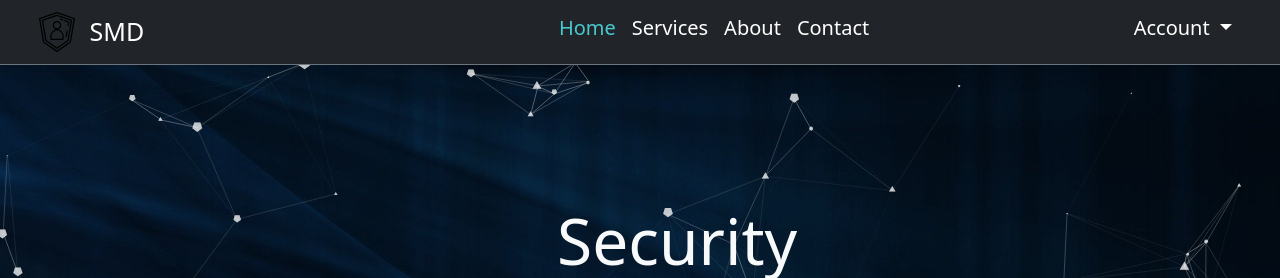
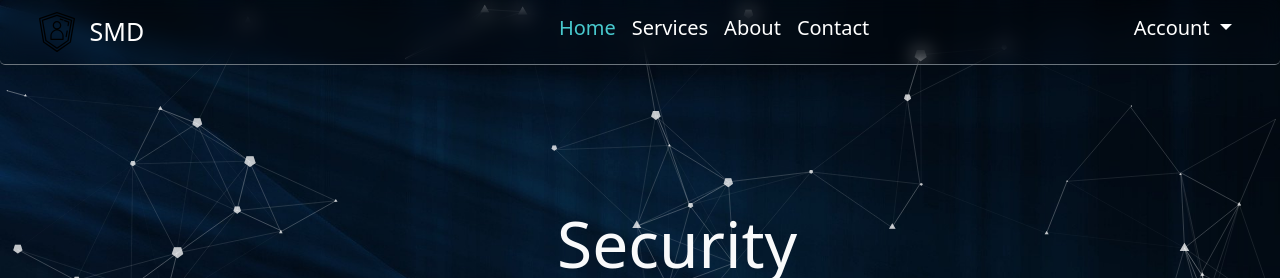
Before and after one commit to richmondb/SecurityAgencyCapstone, a Django app: page / in a window 1280 px wide. Shown: the top 278 px of the page. Run offline with Django 4.2, Linux system fonts and the light colour scheme; some libraries are stand-ins or nearby versions.

Commit message:
make navbar transparent

```diff
--- a/static/css/main.css
+++ b/static/css/main.css
@@ -39,7 +39,10 @@ header {
 
 .dropdown-menu {
 	--bs-dropdown-min-width: 8.5rem;
-	background-color: #484848;
+}
+.dropdown-menu .dropdown-item:hover{
+	background-color: red;
+
 }
 
 .dropdown-menu .dropdown-item {
@@ -58,12 +61,10 @@ header {
 	color: #fff;
 }
 
-.dropdown-menu .dropdown-item:hover {
-	background-color: #484848;
-}
 
 .dropdown-menu .dropdown-item:hover {
 	color: #48c9ce;
+	background-color: transparent;
 }
 
 ul.dropdown-menu.show {
@@ -108,14 +109,6 @@ ul.dropdown-menu.show {
 	font-size: calc(1.375vh + 14px);
 }
 
-/* .navbaricon {
-	float: inline-start;
-	max-width: 50px;
-	min-width: 50px;
-	max-height: 50px;
-	min-height: 50px;
-	background: local;
-} */
 
 .navbar-toggler {
 	position: relative;
@@ -151,18 +144,18 @@ section {
 }
 
 #sec_1 {
-	height: calc(100vh - 136px);
+	height:100vh;
 	margin-bottom: 0;
-	min-height: 300px;
+	min-height: 600px;
 }
 
 #sec_2 {
 	height: 80vh;
 	margin-bottom: 0;
-	min-height: 300px;
+	min-height: 400px;
 }
 
-@media only screen and (max-width: 992px) {
+@media screen and (max-width: 992px) {
 	#sec_1 {
 		height: calc(50vh);
 	}
@@ -210,8 +203,23 @@ footer {
 
 .navbar {
 	--bs-navbar-padding-y: 0.3rem;
+	position: absolute;
+	top: 0px;
+	width: 100%;
+	z-index: 99999;
+}
+.glass{
+	border-radius: 5px;
+	background-color: transparent !important;
+	backdrop-filter: blur(10px);
+	-webkit-backdrop-filter: blur(10px);
 }
 
+@media screen and (max-width: 992px){
+	.navbar{
+		position: relative;
+	}
+}
 @media all and (min-width: 992px) {
 	.navbar .nav-item .dropdown-menu {
 		display: none;
--- a/static/js/main.js
+++ b/static/js/main.js
@@ -4,21 +4,22 @@ var video = document.querySelectorAll('video');
 video.forEach(element => {
     // Now do something with my button
     element.setAttribute('oncontextmenu', "return false;");
+    element.disablePictureInPicture = true;
 });
 
 
-// get div name
-let box = document.querySelector("header");
-// get element by id
-let e = document.getElementById("sec_1");
-// get div width and height
-// let width = box.offsetWidth;
-let width = screen.width;
-let height = box.offsetHeight;
-// set height via js
-if (width > 992) {
-    e.style.height = "calc(100vh - " + height + "px)";
-}
-//  remove for production
-console.log({ height });
-console.log({ width });
+// // get div name
+// let box = document.querySelector("header");
+// // get element by id
+// let e = document.getElementById("sec_1");
+// // get div width and height
+// // let width = box.offsetWidth;
+// let width = screen.width;
+// let height = box.offsetHeight;
+// // set height via js
+// if (width > 992) {
+//     e.style.height = "calc(100vh - " + height + "px)";
+// }
+// //  remove for production
+// console.log({ height });
+// console.log({ width });
--- a/templates/navbar.html
+++ b/templates/navbar.html
@@ -2,9 +2,9 @@
 <!-- General navbar -->
 <header>
 	<!-- Navigation bar -->
-	<nav class="navbar navbar-expand-lg bg-dark navbar-dark fs-5 border-bottom border-secondary ">
+	<nav class="navbar  navbar-expand-lg navbar-dark fs-5 border-bottom border-secondary glass ">
 		<div class="container-fluid d-flex ">
-			<a class="navbar-brand" href="#">
+			<a class="navbar-brand" href="{% url 'landing' %}">
 				<img src="{% static 'css/icon.svg' %}" alt="logo" width="40" height="40" class="d-inline-block align-top" />
 				SMD
 			</a>
@@ -47,9 +47,9 @@
 							Account
 						</a>
 						{% endif %}
-						<ul class="dropdown-menu text-center">
+						<ul class="dropdown-menu text-center" style="background-color:transparent!important">
 							{% if not user.is_authenticated %}
-							<li><a class="dropdown-item" href="{% url 'login' %}">Login</a></li>
+							<li><a class="dropdown-item" href="{% url 'login' %}" >Login</a></li>
 							<li>
 								<hr class="dropdown-divider" />
 							</li>
```
